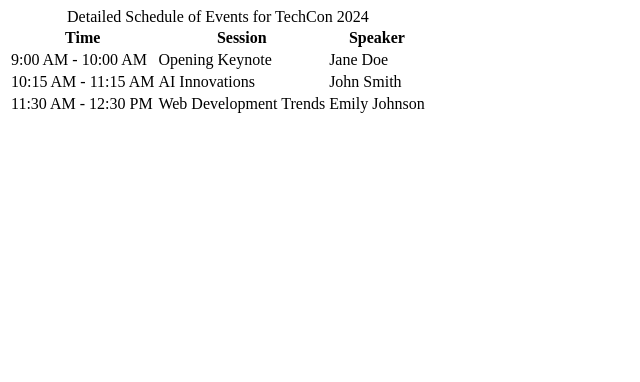
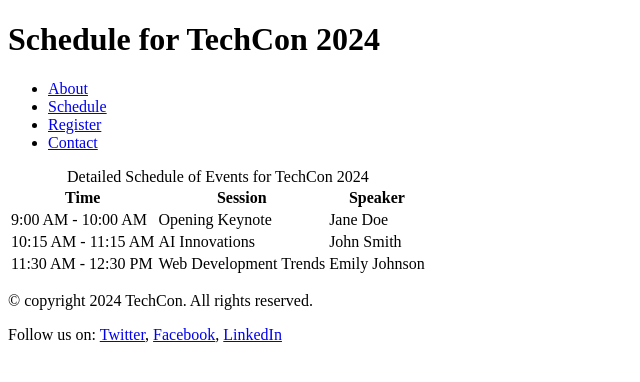
Before and after one commit to AchilikeJustice/TechCon_HTML, a plain HTML site: page techcon_website/schedule.html in a window 1280 px wide. Shown: the whole page, without its empty margins (0-640 px from the left). Drawn offline with Linux system fonts and the light colour scheme.

Commit message:
Add schedule.html

```diff
--- a/techcon_website/schedule.html
+++ b/techcon_website/schedule.html
@@ -6,6 +6,29 @@
     <title>Schedule</title>
 </head>
 <body>
+    <header>
+        <h1>
+            Schedule for TechCon 2024
+        </h1>
+    </header>
+
+    <nav>
+        <ul>
+            <li>
+                <a href="about.html" target="_blank" rel="noopener">About</a>
+            </li>
+            <li>
+                <a href="schedule.html" target="_blank" rel="noopener">Schedule</a>
+            </li>
+            <li>
+                <a href="register.html" target="_blank" rel="noopener">Register</a>
+            </li>
+            <li>
+                <a href="contact.html" target="_blank" rel="noopener">Contact</a>
+            </li>
+        </ul>
+    </nav>
+
     <main>
          <table>
             <caption>
@@ -34,5 +57,17 @@
             </tr>
         </table>
     </main>
+
+    <footer>
+        <p>
+            &copy; copyright 2024 TechCon. All rights reserved.
+        </p>
+        <p>
+            Follow us on:
+            <a href="https://twitter.com/techcon" target="_blank" rel="noopener">Twitter</a>,
+            <a href="https://facebook.com/techcon" target="_blank" rel="noopener">Facebook</a>,
+            <a href="https://linkedin.com/company/techcon" target="_blank" rel="noopener">LinkedIn</a>
+        </p>
+    </footer>
 </body>
 </html>
```
Also changed, not shown: techcon_website/index.html (+1 -0 lines).
